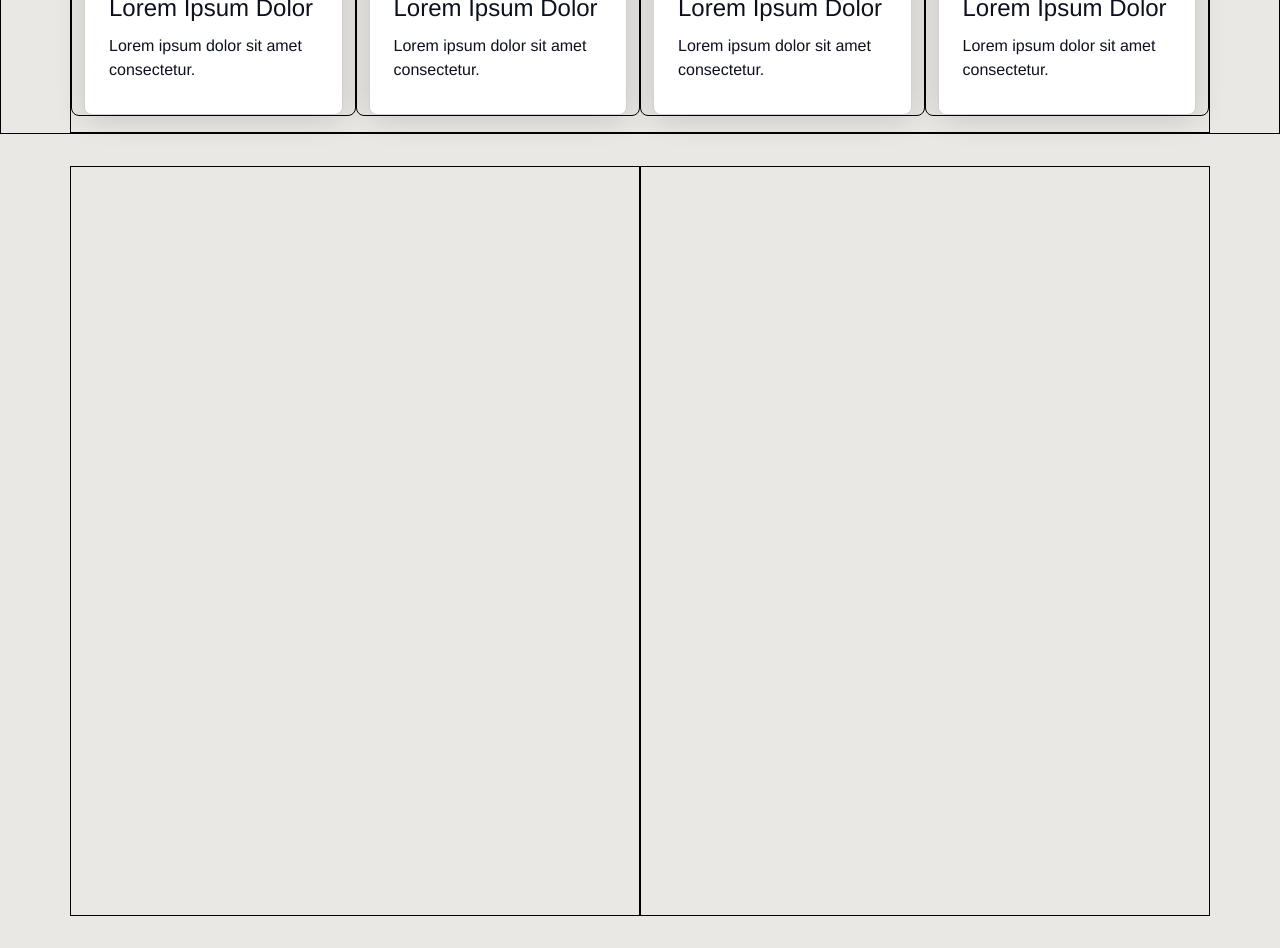
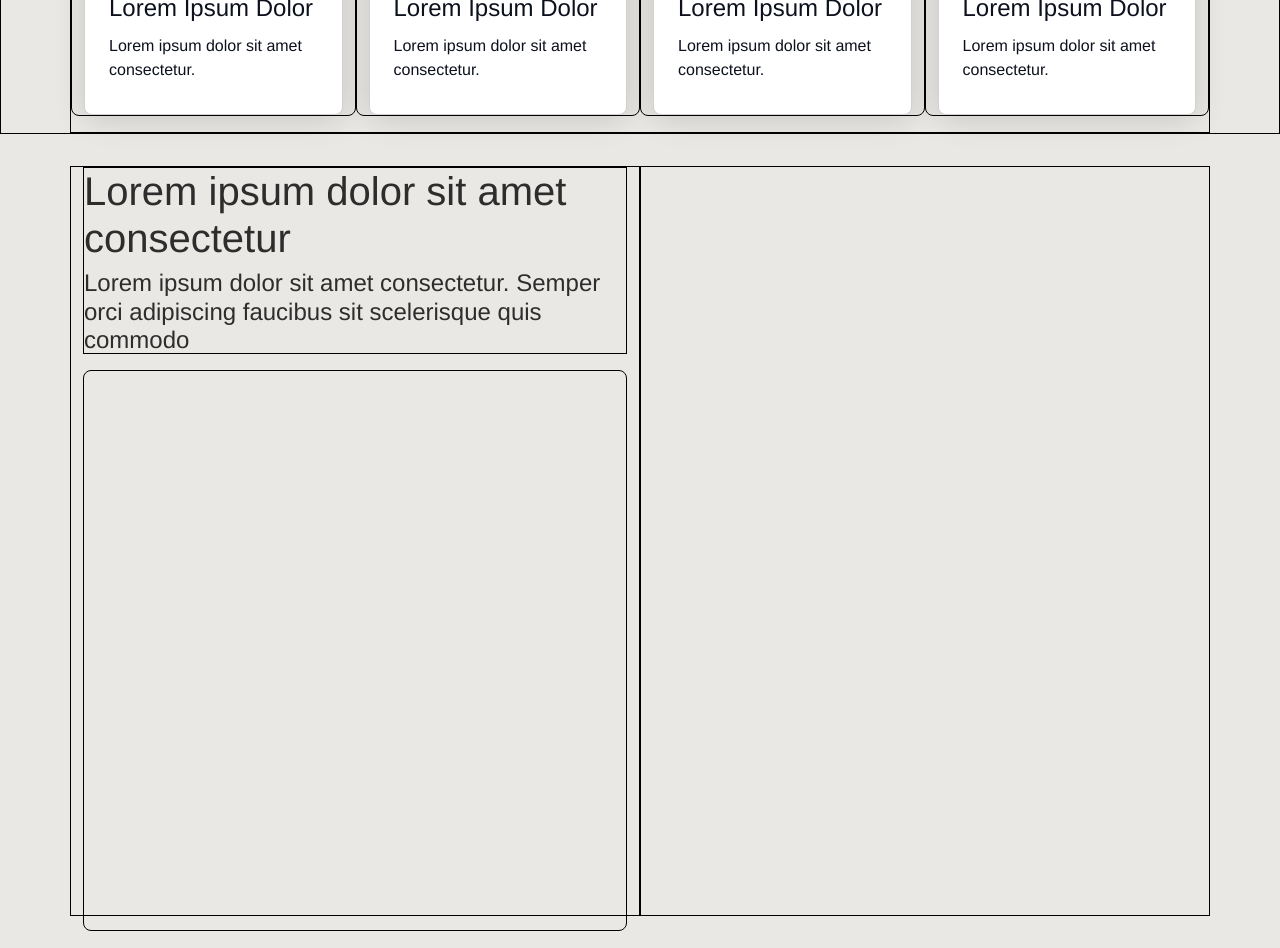
Before and after one commit to lshv04/Monks1, a React (Vite) app: page / in a window 1280 px wide. Shown: the part 1000-1948 px from the top of the page. Built offline with nearby package versions, Linux system fonts and the light colour scheme.

Commit message:
trabalhando primeira parte do Section3

```diff
--- a/src/components/Section3.jsx
+++ b/src/components/Section3.jsx
@@ -7,7 +7,16 @@ const Section3 = () => {
             <div className={`container bord${styles.innerContainer}`}>
                 <div className={`row ${styles.gridRow}`}>
                     <div className={`col-12 col-md-6 bord ${styles.gridColumn}`}>
-                        {/* Conteúdo da Coluna 1 */}
+                        <div className={ `bord ${styles.title}`}>
+                            <h2>Lorem ipsum dolor sit amet consectetur</h2>
+                            <p>Lorem ipsum dolor sit amet consectetur. Semper orci adipiscing faucibus sit scelerisque quis commodo</p>
+                        </div>
+                        <div className={`bord ${styles.image}`}>
+
+
+
+                        </div>
+
                     </div>
                     <div className={`col-12 col-md-6 bord ${styles.gridColumn}`}>
                         {/* Conteúdo da Coluna 2 */}
--- a/src/components/Section3.module.css
+++ b/src/components/Section3.module.css
@@ -1,16 +1,36 @@
 /* Contêiner principal da seção */
 .sectionContainer {
-
-    padding: 2rem 0; /* Espaçamento superior e inferior */
-
+    margin-top: 2rem;
 }
-
 
 /* Colunas */
 .gridColumn {
+    height: 750px;
+}
+/* Estilo para o título e parágrafo */
+.title {
+    height: 25%;
+    margin-bottom: 1rem;
+}
 
-    height: 750px;
+.title h2 {
+    font-size: 2.5rem; /* Tamanho do título */
+    font-weight: 400; /* Título em negrito */
+    color: #2d2d2d; /* Cor do título */
+    margin-bottom: 0.5rem; /* Espaçamento inferior */
+    line-height: 46.92px;
+}
 
+.title p {
+    font-size: 1.5rem; /* Tamanho do texto */
+    line-height: 28.27px;; /* Espaçamento entre linhas */
+    color: #2d2d2d !important; /* Cor do parágrafo */
+}
+
+/* Estilo para a imagem */
+.image {
+    border-radius: 8px; /* Bordas arredondadas */
+    height: 75%; /* Altura fixa para exemplo */
 }
 
 
```
